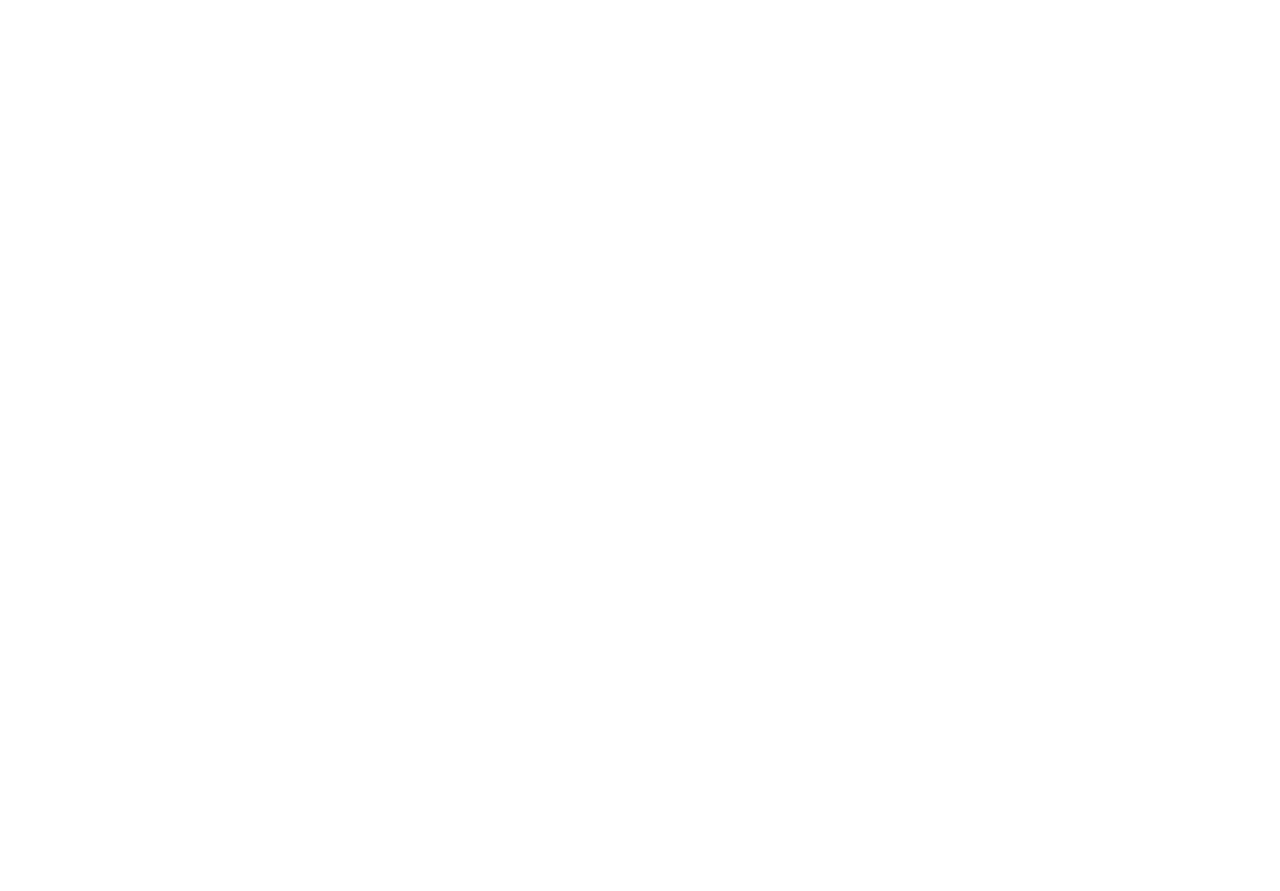
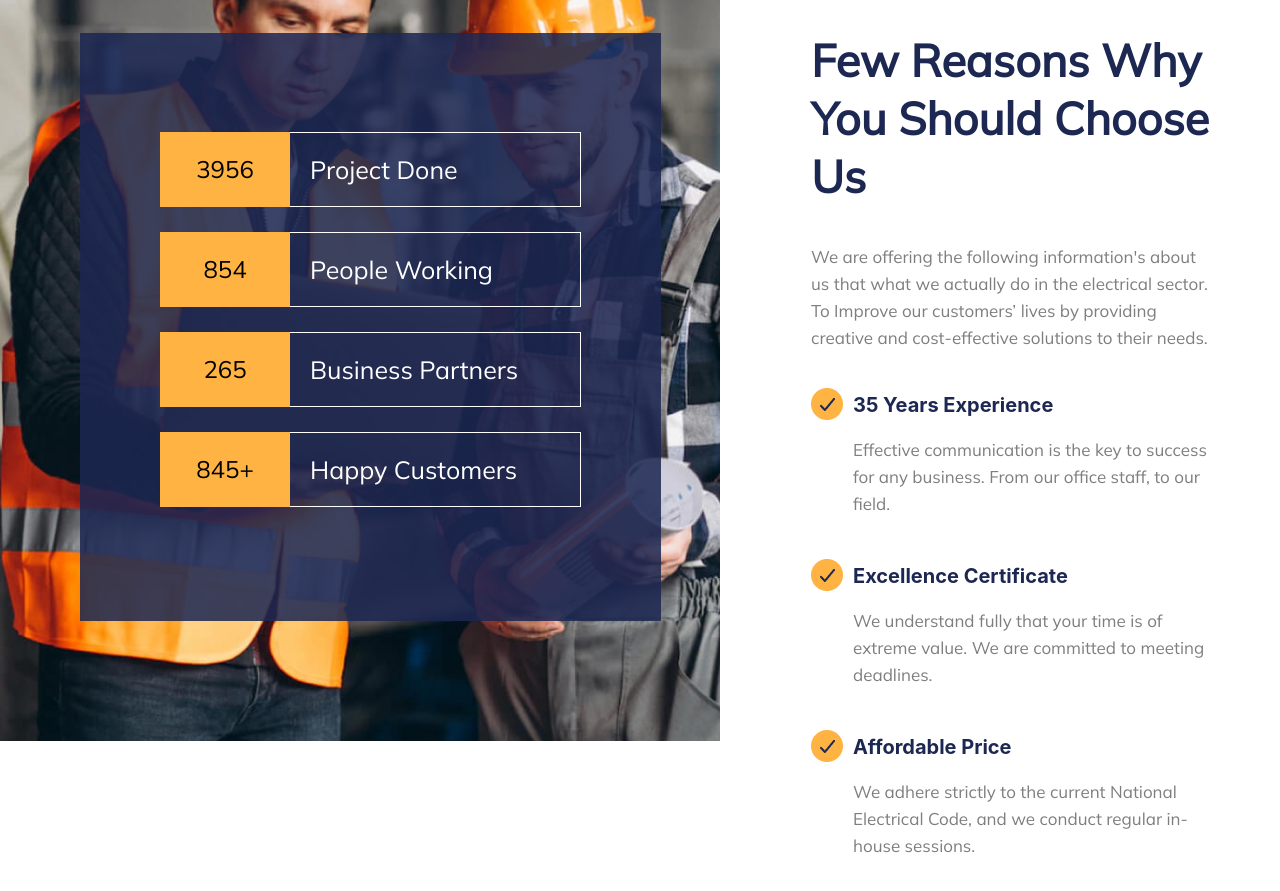
Before and after one commit to Klaot/bluecollor, a React (Create React App) app: page / in a window 1280 px wide. Shown: the part 4340-5231 px from the top of the page. Before the commit the page ends 4113 px from the top, so only its background shows below. Built offline with nearby package versions, Linux system fonts and the light colour scheme.

Commit message:
добавил блок Why Choose Us

```diff
--- a/src/App.js
+++ b/src/App.js
@@ -4,6 +4,7 @@
 import Navigation from './components/Navigation.js';
 import OurServices from './components/OurServices.js';
 import WhatWeOffer from './components/WhatWeOffer.js';
+import WhyChooseUs from './components/WhyChooseUs.js';
 import './styles/styles.scss';
 
 function App() {
@@ -14,6 +15,7 @@
         <AboutUs/>
         <WhatWeOffer/>
         <OurServices/>
+        <WhyChooseUs/>
     </div>
   );
 }
--- /dev/null
+++ b/src/components/WhyChooseUs.js
@@ -0,0 +1,75 @@
+import NoteBook from '../image/notebook.png';
+import CheckMark from '../image/checkmark.png';
+
+const WhyChooseUs = () => {
+    return (
+        <section className='container why-choose-us'>
+            <div className='why-choose-us-bg'>
+                <div className='why-choose-us-table'>
+                    <div className='why-choose-us-item'>
+                        <p className='why-choose-us-item-p'>3956</p>
+                        <div className='why-choose-us-item-p2'>
+                           <p >Project Done</p>
+                        </div>
+                    </div>
+                    <div className='why-choose-us-item'>
+                        <p className='why-choose-us-item-p'>854</p>
+                        <div className='why-choose-us-item-p2'>
+                            <p>People Working</p>
+                        </div>
+                    </div>
+                    <div className='why-choose-us-item'>
+                        <p className='why-choose-us-item-p'>265</p>
+                        <div className='why-choose-us-item-p2'>
+                           <p>Business Partners</p>
+                        </div>
+                    </div>
+                    <div className='why-choose-us-item'>
+                        <p className='why-choose-us-item-p'>845+</p>
+                        <div className='why-choose-us-item-p2'>
+                           <p>Happy Customers</p>
+                        </div>
+                    </div>
+                </div>
+            </div>
+            <div className='why-choose-us-info'>
+                <div className='why-choose-us-minilogo'>
+                    <img src={NoteBook} alt='NoteBook icon'/>
+                    <h4>Why Choose Us</h4>
+                </div>
+                <h1>Few Reasons Why You Should Choose Us</h1>
+                <p className='why-choose-us-info-p'>We are offering the following information's
+                about us that what we actually do in the electrical sector.
+                To Improve our customers’ lives by providing creative and
+                cost-effective solutions to their needs.</p>
+                <div className='why-choose-us-info-item'>
+                    <img src={CheckMark} alt='CheckMark icon'/>
+                    <div>
+                        <h4>35 Years Experience</h4>
+                        <p>Effective communication is the key to
+                        success for any business. From our office staff,
+                        to our field.</p>
+                    </div>
+                </div>
+                <div className='why-choose-us-info-item'>
+                    <img src={CheckMark} alt='CheckMark icon'/>
+                    <div>
+                        <h4>Excellence Certificate</h4>
+                        <p>We understand fully that your time is of extreme value.
+                         We are committed to meeting deadlines.</p>
+                    </div>
+                </div>
+                <div className='why-choose-us-info-item'>
+                    <img src={CheckMark} alt='CheckMark icon'/>
+                    <div>
+                        <h4>Affordable Price</h4>
+                        <p>We adhere strictly to the current National Electrical Code,
+                        and we conduct regular in-house sessions.</p>
+                    </div>
+                </div>
+            </div>
+        </section>
+    )
+}
+
+export default WhyChooseUs;
--- a/src/styles/styles.scss
+++ b/src/styles/styles.scss
@@ -473,6 +473,7 @@
   background: #F4F4F4;
   padding-top: 240px;
   margin-top: -110px;
+  padding-bottom: 120px;
 
   .our-services-info {
     display: flex;
@@ -509,7 +510,7 @@
     justify-content: center;
 
     .our-services-item {
-      max-width: 350px;
+      max-width: 300px;
       background-color: #1C2752;
       padding: 50px 35px;
       margin-bottom: 30px;
@@ -536,3 +537,94 @@
 .our-services-all div:nth-child(2) {
   margin-inline: 30px;
 }
+
+// Why Choose Us
+
+.why-choose-us-minilogo {
+  @include minilogos()
+}
+
+.why-choose-us {
+  display: flex;
+
+  .why-choose-us-bg {
+    background-image: url('../image/whychooseusimg.jpg');
+    background-repeat: no-repeat;
+    padding: 140px 80px;
+
+    .why-choose-us-table {
+      background: rgba(28, 39, 82, 0.86);
+      padding: 99px 80px 89px 80px;
+    }
+    .why-choose-us-item {
+      display: flex;
+      align-items: center;
+      margin-bottom: 25px;
+    }
+
+    .why-choose-us-item-p {
+      text-align: center;
+      font-size: 24px;
+      line-height: 35px;
+      display: block;
+      width: 130px;
+      margin: 0;
+      background-color: #FFB342;
+      padding-block: 20px;
+
+    }
+    .why-choose-us-item-p2 {
+      width: 290px;
+      margin-block: 0;
+      font-size: 25px;
+      line-height: 35px;
+      color: #fff;
+      border-bottom: 1px solid #fff;
+      border-right: 1px solid #fff;
+      border-top: 1px solid #fff;
+      padding-block: 18.7px;
+      p {
+        margin-block: 0;
+        margin-left: 20px;
+      }
+    }
+  }
+
+  .why-choose-us-info {
+    padding: 70px 70px;
+
+    h1 {
+      color: $colorH4;
+      font-size: 45px;
+      line-height: 58px;
+    }
+    .why-choose-us-info-p {
+      font-size: 17px;
+      line-height: 27px;
+      color: $colorP;
+      margin-bottom: 37px;
+    }
+
+    .why-choose-us-info-item {
+      display: flex;
+      margin-bottom: 25px;
+      h4 {
+        margin-top: 3px;
+        margin-bottom: 0px;
+        font-size: 20px;
+        line-height: 28px;
+        color: $colorH4;
+      }
+      img {
+        width: 32px;
+        height: 32px;
+        margin-right: 10px;
+      }
+      p {
+        font-size: 17px;
+        line-height: 27px;
+        color: #7E7E7E;
+      }
+    }
+  }
+}
```
Also changed, not shown: src/image/checkmark.png (added), src/image/whychooseusimg.jpg (added).
